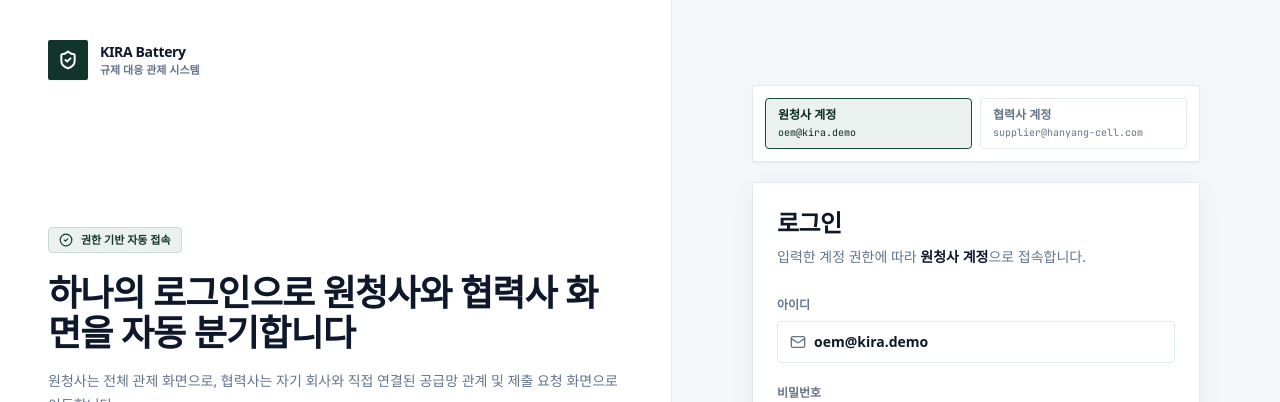
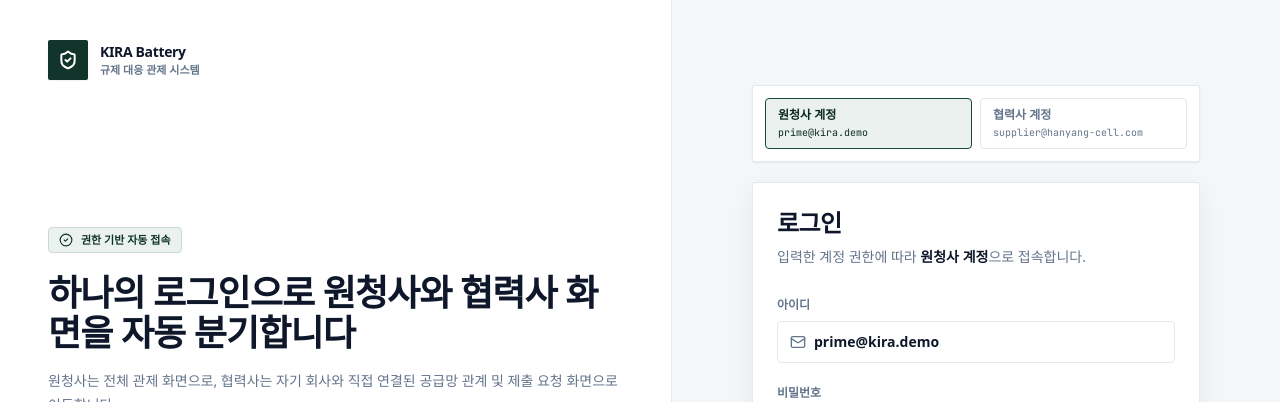
Before and after one commit to zoecodes-dev/kira-frontend, a Next.js app: page /login in a window 1280 px wide. Shown: the top 402 px of the page. Built offline with nearby package versions, Linux system fonts and the light colour scheme; no server answers; a web font is replaced by a local one.

Commit message:
fix(login): 원청 데모 로그인 ID oem@kira.demo → prime@kira.demo
원청은 OEM(고객사)이 아니므로 로그인 기본값·README를 prime 계정으로 정정.

```diff
--- a/app/login/page.tsx
+++ b/app/login/page.tsx
@@ -25,7 +25,7 @@ type LoginRole = 'prime' | 'supplier';
 
 const demoAccounts: Record<LoginRole, { email: string; password: string; label: string; target: string }> = {
   prime: {
-    email: 'oem@kira.demo',
+    email: 'prime@kira.demo',
     password: 'demo1234',
     label: '원청사 계정',
     target: '/dashboard',
```
Also changed, not shown: 1 other file (tests, documents, lock files or other folders).
